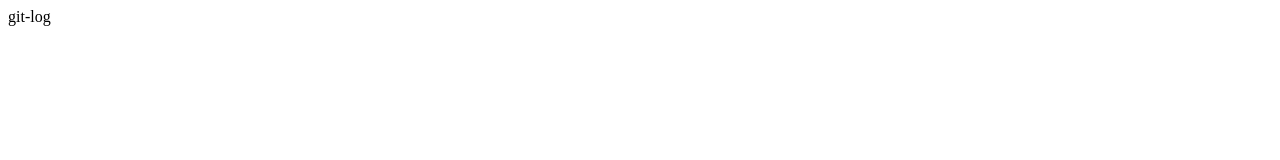
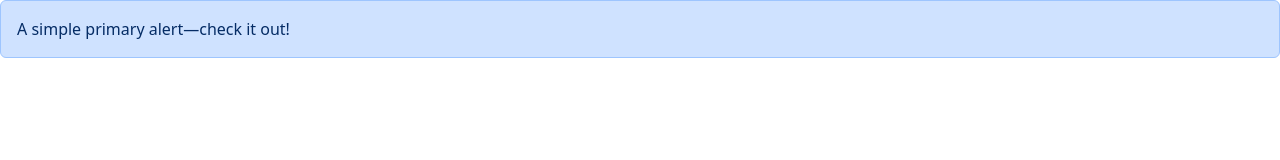
Before and after one commit to rocioizzo/mi-repositorio, a plain HTML site: page index.html in a window 1280 px wide. Drawn offline with nearby package versions, Linux system fonts and the light colour scheme.

Commit message:
agregado bootstrap

```diff
--- a/index.html
+++ b/index.html
@@ -4,8 +4,12 @@
     <meta charset="UTF-8">
     <meta name="viewport" content="width=device-width, initial-scale=1.0">
     <title>Pizza el tano</title>
-</head>
+<link rel="stylesheet" href="https://cdn.jsdelivr.net/npm/bootstrap@5.3.3/dist/css/bootstrap.min.css">
+<script src="https://cdn.jsdelivr.net/npm/bootstrap@5.3.3/dist/js/bootstrap.bundle.min.js"></script>
 <body>
+    <div class="alert alert-primary" role="alert">
+        A simple primary alert—check it out!
+      </div>
 
 </body>
-</html>git-log
+</html>
```
